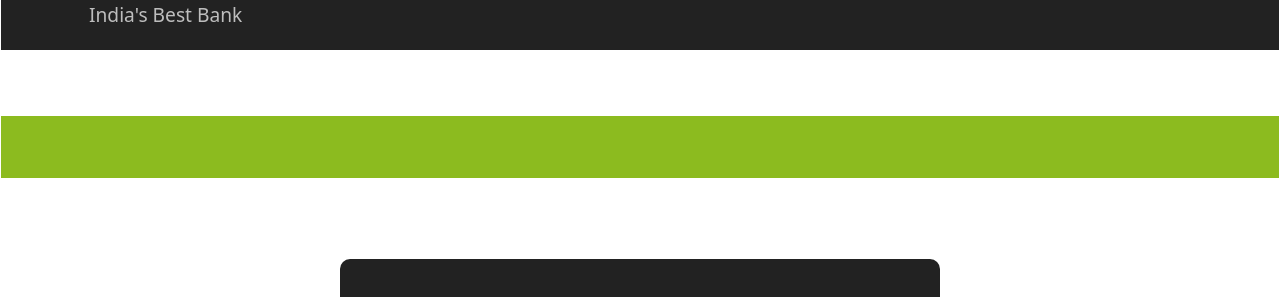
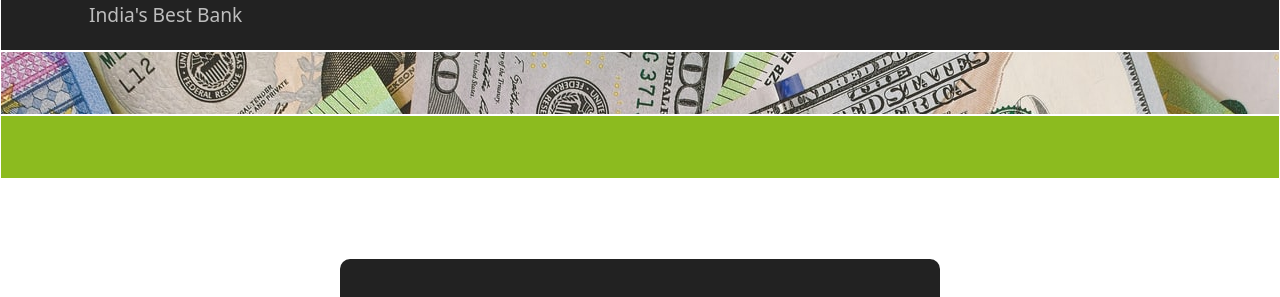
Before and after one commit to MugundhanG/Online-Banking, a plain HTML site: page main.html in a window 1280 px wide. Shown: the part 80-377 px from the top of the page. Drawn offline with nearby package versions, Linux system fonts and the light colour scheme; the site is published under a folder, as on GitHub Pages, so addresses that start at the root find nothing.

Commit message:
Update style.css

```diff
--- a/style.css
+++ b/style.css
@@ -48,7 +48,7 @@ body {
     width: 100%;
     height: 4rem;
     border: 1px solid var(--text-w);
-    background-image: url('/herobg.jpeg');
+    background-image: url('herobg.jpeg');
 }
 
 .bg-img img {
```
